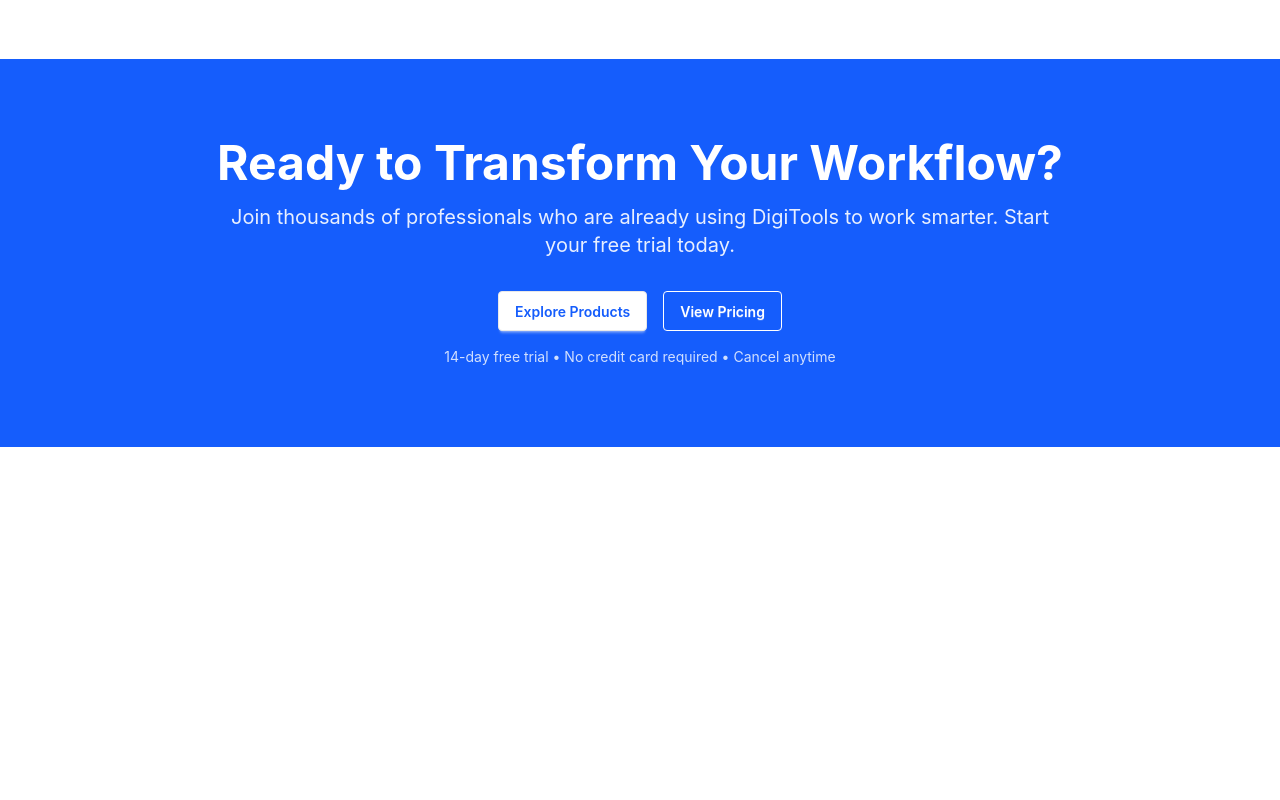
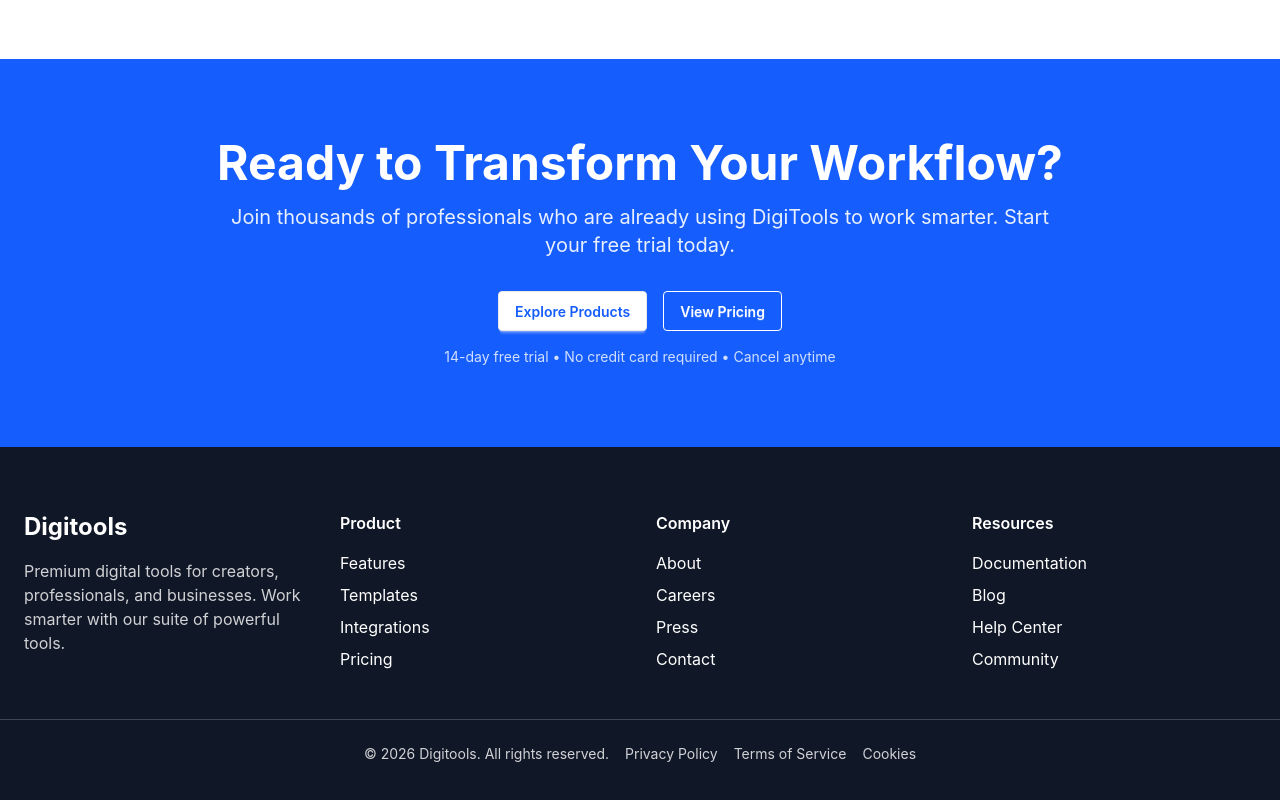
Before and after one commit to nh08022001-arch/digitools-platform-a6, a React (Vite) app: page / in a window 1280 px wide. Shown: the part 3266-4066 px from the top of the page. Before the commit the page ends 3713 px from the top, so only its background shows below. Built offline with nearby package versions, Linux system fonts and the light colour scheme.

Commit message:
footer section coded

```diff
--- a/src/App.jsx
+++ b/src/App.jsx
@@ -9,6 +9,7 @@
 import "react-toastify/dist/ReactToastify.css";
 import PricingSection from './components/PricingSection';
 import Action from './components/Action';
+import Footer from './components/Footer';
 
 function App() {
 
@@ -34,6 +35,7 @@
       <StepsSection/>
       <PricingSection/>
       <Action/>
+      <Footer/>
     </>
   );
 }
--- /dev/null
+++ b/src/components/Footer.jsx
@@ -0,0 +1,63 @@
+import React from "react";
+
+const Footer = () => {
+  return (
+    <footer className="py-16" style={{ backgroundColor: "#101727", color: "white" }}>
+      <div className="max-w-7xl mx-auto px-6 grid grid-cols-1 md:grid-cols-4 gap-8">
+
+
+        <div>
+          <h2 className="text-2xl font-bold mb-4">Digitools</h2>
+          <p className="text-white/80">
+            Premium digital tools for creators, professionals, and businesses. Work smarter with our suite of powerful tools.
+          </p>
+        </div>
+
+{/*products*/}
+        <div>
+          <h3 className="font-semibold mb-4">Product</h3>
+          <ul className="space-y-2">
+            <li><a href="#" className="hover:text-blue-500 transition">Features</a></li>
+            <li><a href="#" className="hover:text-blue-500 transition">Templates</a></li>
+            <li><a href="#" className="hover:text-blue-500 transition">Integrations</a></li>
+            <li><a href="#" className="hover:text-blue-500 transition">Pricing</a></li>
+          </ul>
+        </div>
+
+{/* Company */}
+        <div>
+          <h3 className="font-semibold mb-4">Company</h3>
+          <ul className="space-y-2">
+            <li><a href="#" className="hover:text-blue-500 transition">About</a></li>
+            <li><a href="#" className="hover:text-blue-500 transition">Careers</a></li>
+            <li><a href="#" className="hover:text-blue-500 transition">Press</a></li>
+            <li><a href="#" className="hover:text-blue-500 transition">Contact</a></li>
+          </ul>
+        </div>
+
+{/* Resources */}
+        <div>
+          <h3 className="font-semibold mb-4">Resources</h3>
+          <ul className="space-y-2">
+            <li><a href="#" className="hover:text-blue-500 transition">Documentation</a></li>
+            <li><a href="#" className="hover:text-blue-500 transition">Blog</a></li>
+            <li><a href="#" className="hover:text-blue-500 transition">Help Center</a></li>
+            <li><a href="#" className="hover:text-blue-500 transition">Community</a></li>
+          </ul>
+        </div>
+      </div>
+
+{/* Bottom */}
+      <div className="mt-12 border-t border-white/20 pt-6 text-center text-sm flex flex-col md:flex-row justify-center items-center gap-4 text-white/80">
+        <span>© 2026 Digitools. All rights reserved.</span>
+        <div className="flex gap-4">
+          <a href="#" className="hover:text-blue-500 transition">Privacy Policy</a>
+          <a href="#" className="hover:text-blue-500 transition">Terms of Service</a>
+          <a href="#" className="hover:text-blue-500 transition">Cookies</a>
+        </div>
+      </div>
+    </footer>
+  );
+};
+
+export default Footer;
```
